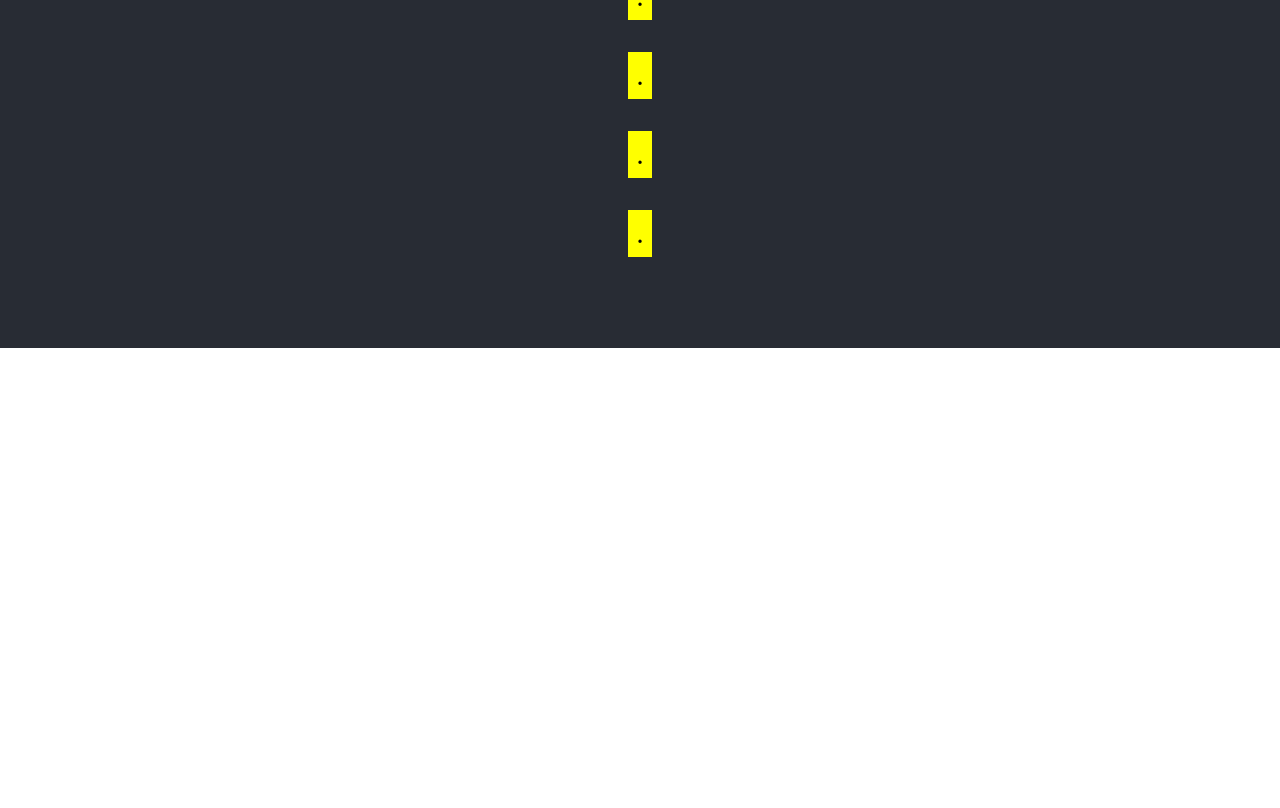
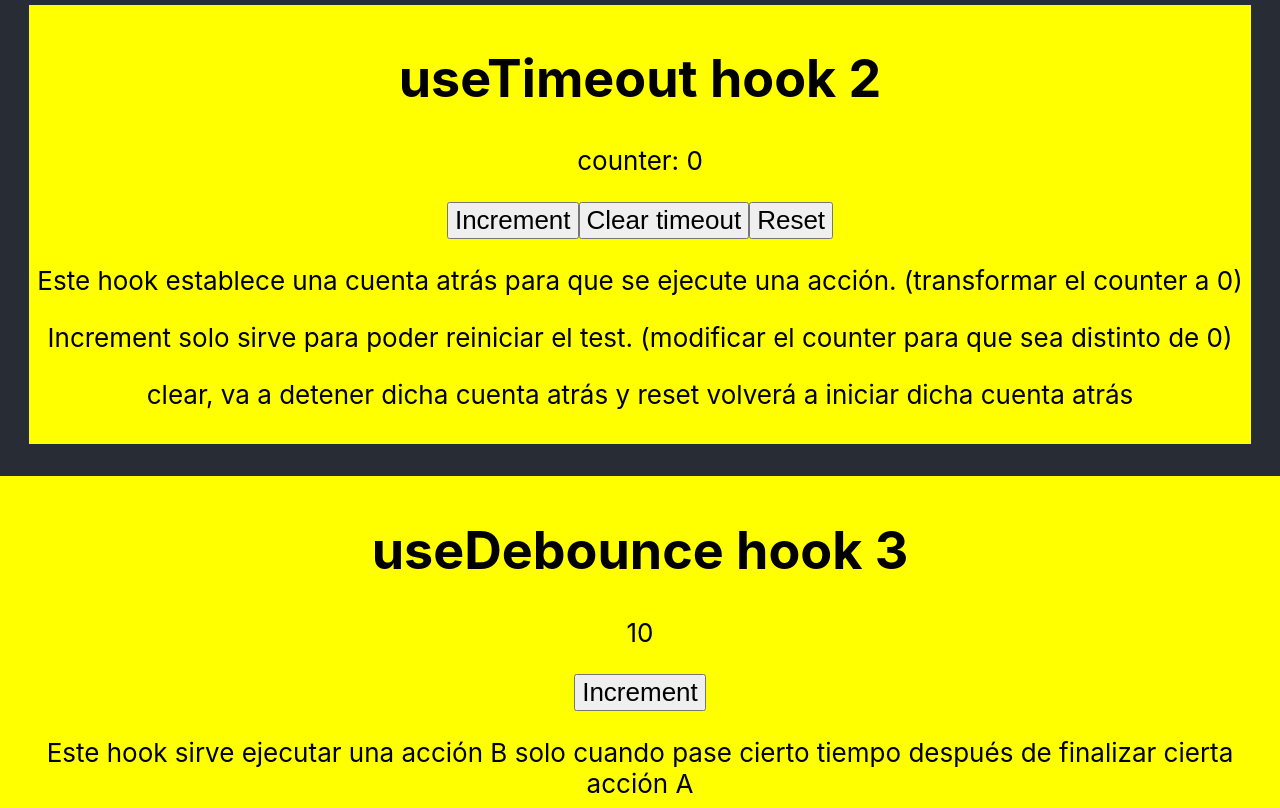
Before and after one commit to josejaviersanahuja/custom-hooks, a React (Vite) app: page / in a window 1280 px wide. Shown: the part 452-1260 px from the top of the page. Before the commit the page ends 800 px from the top, so only its background shows below. Built offline with nearby package versions, Linux system fonts and the light colour scheme.

Commit message:
2 hooks mas

```diff
--- a/src/App.tsx
+++ b/src/App.tsx
@@ -1,5 +1,7 @@
 import { useState } from 'react'
 import './App.css'
+import DebounceComponent from './components/DebounceComponent'
+import TimeoutComponent from './components/TimeoutComponent'
 import Toggle from './components/Toggle'
 
 
@@ -19,10 +21,10 @@ function App() {
           <Toggle/>
         </main>
         <main className="hook" id="2">
-          .
+          <TimeoutComponent/>
         </main>
         <main className="hook" id="3">
-          .
+          <DebounceComponent/>
         </main>
         <main className="hook" id="4">
           .
--- /dev/null
+++ b/src/components/DebounceComponent.tsx
@@ -0,0 +1,20 @@
+import React, { ReactElement, useState } from 'react'
+import useDebounce from '../hooks/useDebounce'
+
+export default function DebounceComponent(): ReactElement {
+
+    const [count, setcount] = useState(10)
+    useDebounce(()=> alert(count), 1000, [count])
+
+    return (
+        <div>
+            <h1>useDebounce hook 3</h1>
+            <p>{count}</p>
+            <button onClick={()=> setcount(c=>c+1)}>Increment</button>
+            <p>Este hook sirve ejecutar una acción B solo cuando pase cierto tiempo después de finalizar cierta acción A</p>
+            <p>useTimeout hace algo parecido, ejecuta una acción B, después de cierto tiempo de haber comenzado la acción A </p>
+            <p>Por ejemplo un input de búsqueda que lanza la búsqueda solo cuando se deje de tipear y no letra por letra</p>
+
+        </div>
+    )
+}
--- /dev/null
+++ b/src/components/TimeoutComponent.tsx
@@ -0,0 +1,22 @@
+import React, { ReactElement, useState, useCallback } from 'react'
+import useTimeout from '../hooks/useTimeout'
+
+export default function TimeoutComponent(): ReactElement {
+
+const [count, setCount] = useState(10)
+
+const {clear, reset} = useTimeout(()=> setCount(0) , 5000)
+
+    return (
+        <div>
+            <h1>useTimeout hook 2</h1>
+            <p>counter: {count}</p>
+            <button onClick={()=> setCount(c=> c+1)}>Increment</button>
+            <button onClick={()=> clear()}>Clear timeout</button>
+            <button onClick={()=> reset()}>Reset</button>
+            <p>Este hook establece una cuenta atrás para que se ejecute una acción. (transformar el counter a 0) </p>
+            <p>Increment solo sirve para poder reiniciar el test. (modificar el counter para que sea distinto de 0) </p>
+            <p> clear, va a detener dicha cuenta atrás y reset volverá a iniciar dicha cuenta atrás</p>
+        </div>
+    )
+}
--- a/src/components/Toggle.tsx
+++ b/src/components/Toggle.tsx
@@ -1,16 +1,13 @@
 import React, { ReactElement } from 'react'
 import useToggle from '../hooks/useToggle'
 
-interface Props {
+export default function Toggle(): ReactElement {
 
-}
-
-export default function Toggle({}: Props): ReactElement {
-
-    const {value, toggleValue} = useToggle()
+    const {value, toggleValue} = useToggle(false)
 
     return (
         <div>
+            <h1>useToggle hook 1</h1>
             <p>{value.toString()}</p>
             <button onClick={()=>toggleValue(value)}>Toogle</button>
             <button onClick={()=>toggleValue(false)}>Make true</button>
--- /dev/null
+++ b/src/hooks/useDebounce.tsx
@@ -0,0 +1,18 @@
+import {useEffect} from 'react'
+import useTimeout from './useTimeout'
+
+export default function useDebounce( callback : () => void, delay : number, dependencies: Array<any>) : void {
+
+    const {clear, reset} = useTimeout(callback, delay)
+
+    // cada vez que cambia la dependencia o estado que nos interesa del tipo any, reiniciamos el useTimeout
+    // si no cambia la dependencia significa que ya podemos ejecutar la acción callback cuando el timeout llega a 0
+    useEffect(() => {
+        reset()
+    }, [...dependencies, reset])
+
+    // Esto evita que se ejecute el timeout en el primer renderizado.
+    useEffect(() => {
+        clear()
+    }, [])
+}
--- /dev/null
+++ b/src/hooks/useTimeout.tsx
@@ -0,0 +1,52 @@
+import React, { useCallback, useRef, useEffect } from 'react'
+
+interface useTimeoutInterface {
+    reset:()=>void,
+    clear:()=>void
+}
+
+export default function useTimeout(callback : ()=> void, delay:number): useTimeoutInterface {
+
+    // Nuestro callback o acción a ejecutar es única. si quieres una que cambie, hay que usar otro hook
+    // eso es porque este hook está diseñado para eficiencia y no para generalizaciones.
+    const callbackRef = useRef(callback)
+
+    // representa el current timeout
+    const timeoutRef = useRef<undefined | number>()
+
+    // este useEffect junto al useRef del callback Ref crean la misma funcionalidad que un useCallback en el componente TimeoutComponent.
+    // impiden que se modifique el callbackRef
+    useEffect(() => {
+        callbackRef.current = callback
+    }, [callback])
+
+    // inicia el timeout
+    const set = useCallback(()=>{
+        timeoutRef.current = setTimeout(()=>{
+            callbackRef.current()
+        }, delay)
+    }, [delay])
+
+    // limpia el timeout
+    const clear = useCallback(()=>{
+        timeoutRef.current && clearTimeout(timeoutRef.current)
+    },[])
+
+    useEffect(() => {
+        set()
+        return () => {
+            clear
+        }
+    }, [delay, set, clear])
+
+    // reinicia el timemout
+    const reset = useCallback(
+        () => {
+            clear()
+            set()
+        },
+        [clear, set],
+    )
+
+    return {reset, clear}
+}
--- a/src/hooks/useToggle.tsx
+++ b/src/hooks/useToggle.tsx
@@ -1,13 +1,11 @@
 import { useState } from 'react'
-
-const initialState : boolean = false
 
 interface useToogleInterface {
     value : boolean,
     toggleValue : (value: boolean) => void
 }
 
-export default function useToggle(): useToogleInterface {
+export default function useToggle(initialState : boolean): useToogleInterface {
     const [value, setvalue] = useState(initialState)
 
     const toggleValue = (value : boolean) : void=> {
```
